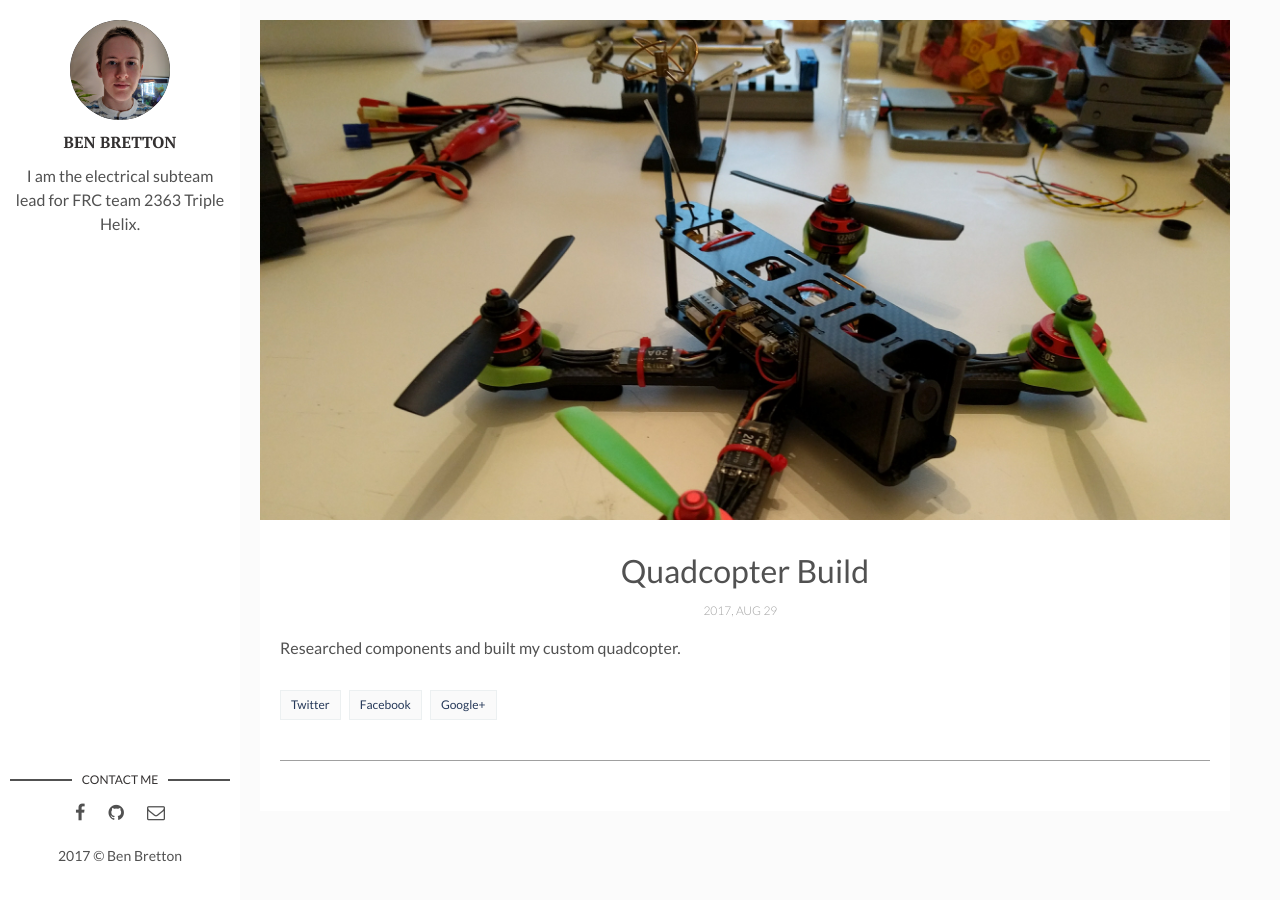
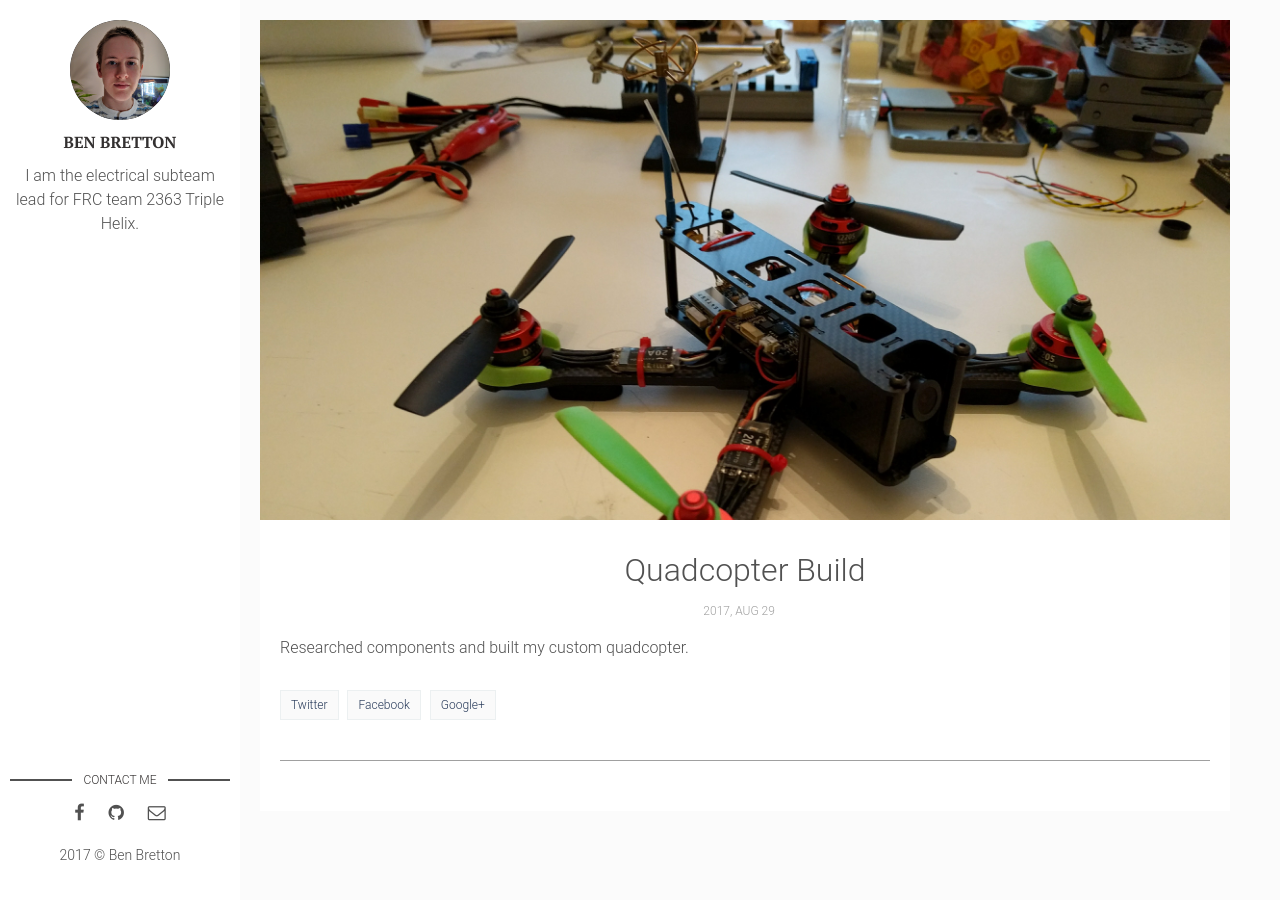
Before and after one commit to wbenb/wbenb.github.io, a Jekyll site: the page built from _posts/2017-08-29-quadcopter.markdown, in a window 1280 px wide. Built offline with Jekyll 4.4.1, drawn with Linux system fonts in a browser that asks for light colours.

Commit message:
changed font and color slightly

```diff
--- a/assets/css/main.css
+++ b/assets/css/main.css
@@ -773,7 +773,7 @@ html {
 }
 
 body {
-  font-family: 'Lato', sans-serif;
+  font-family: 'Roboto Light', sans-serif;
   color: #515151;
   background-color: #fbfbfb;
   margin: 0;
@@ -1075,9 +1075,9 @@ footer .copyright {
 }
 
 .post .post-content .post-title a {
-  font-family: 'PT Serif', serif;
+  font-family: 'Product Sans', serif;
   text-decoration: none;
-  color: #263959;
+  color: #292929;
 }
 
 .post .post-content p {
```
